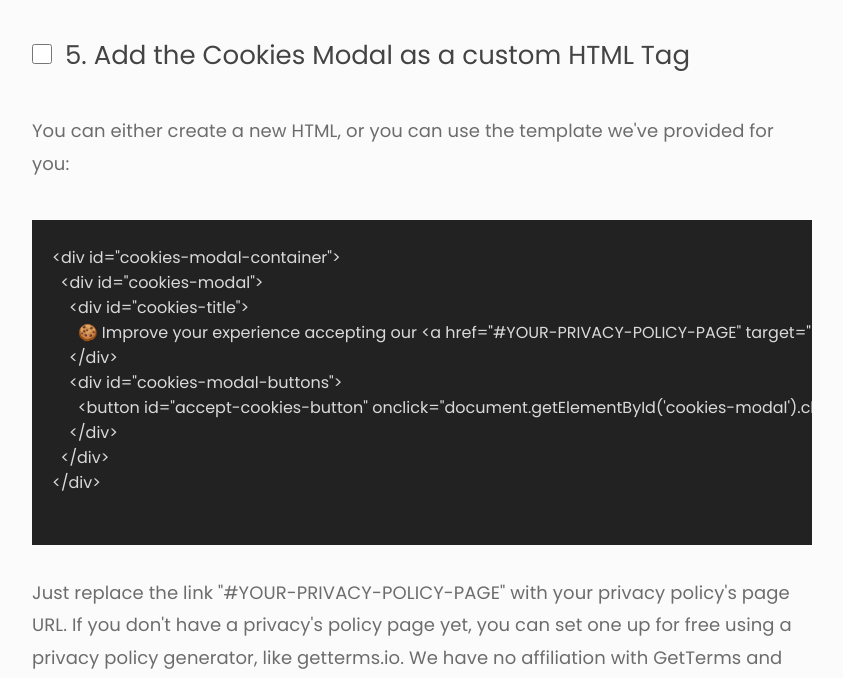
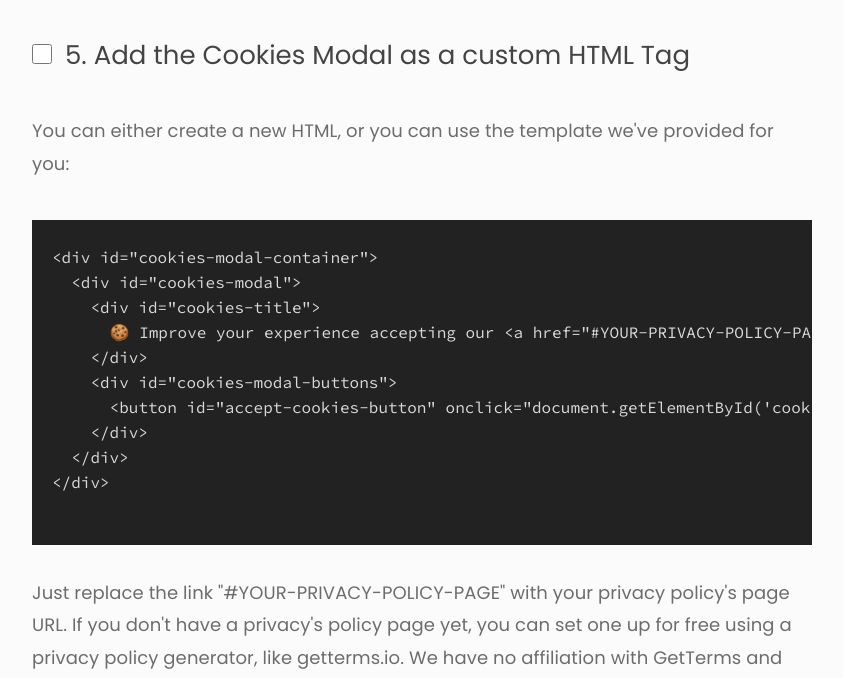
Before and after one commit to polyfen/polycookiessite, a PHP site: page / in a window 1280 px wide. Shown: the part 3265-3943 px from the top of the page, without its empty margins (218-1061 px from the left). Run offline with PHP 8.4, Linux system fonts and the light colour scheme; some libraries are stand-ins or nearby versions.

Commit message:
Added mono font to code

```diff
--- a/app/css/general.css
+++ b/app/css/general.css
@@ -53,6 +53,7 @@ code {
   color: #ffffffd4;
   background: #222222;
   padding: 0 6px;
+  font-family: 'Source Code Pro', monospace;
 }
 
 div.content-container {
--- a/sections/head.php
+++ b/sections/head.php
@@ -60,5 +60,6 @@
 
   <!-- FONTS -->
   <link rel="preconnect" href="https://fonts.googleapis.com"><link rel="preconnect" href="https://fonts.gstatic.com" crossorigin><link href="https://fonts.googleapis.com/css2?family=Poppins:ital,wght@0,200;0,400;0,500;0,600;0,700;1,800&display=swap" rel="stylesheet">
+  <link href="https://fonts.googleapis.com/css2?family=Source+Code+Pro&display=swap" rel="stylesheet">
 
 </head>
```
